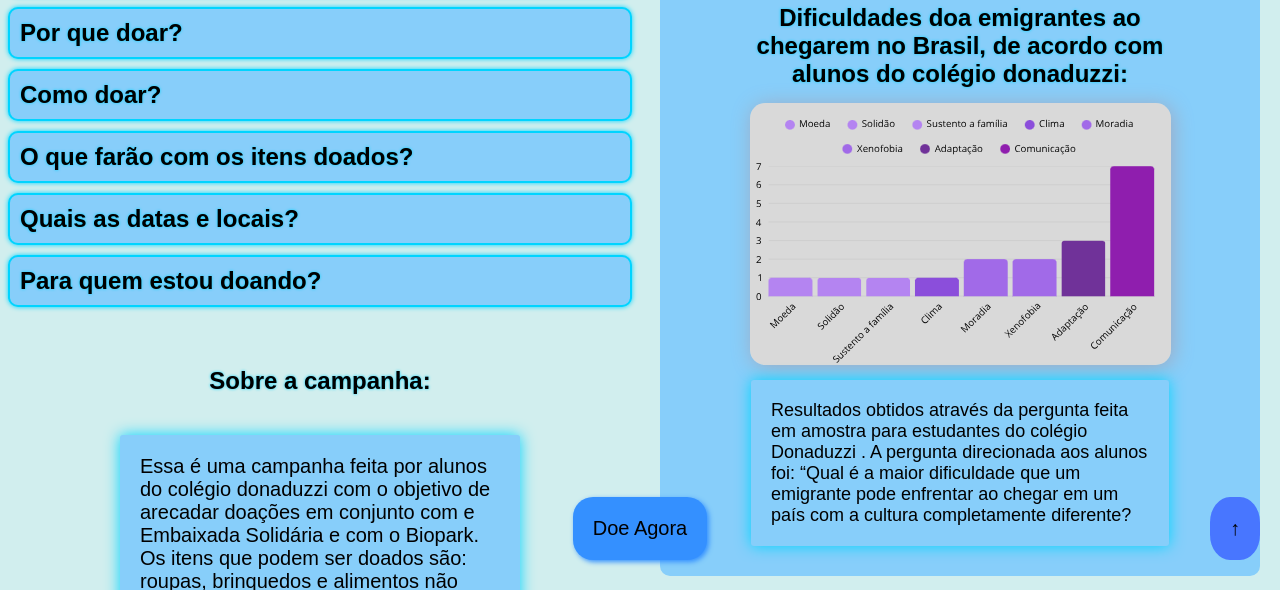
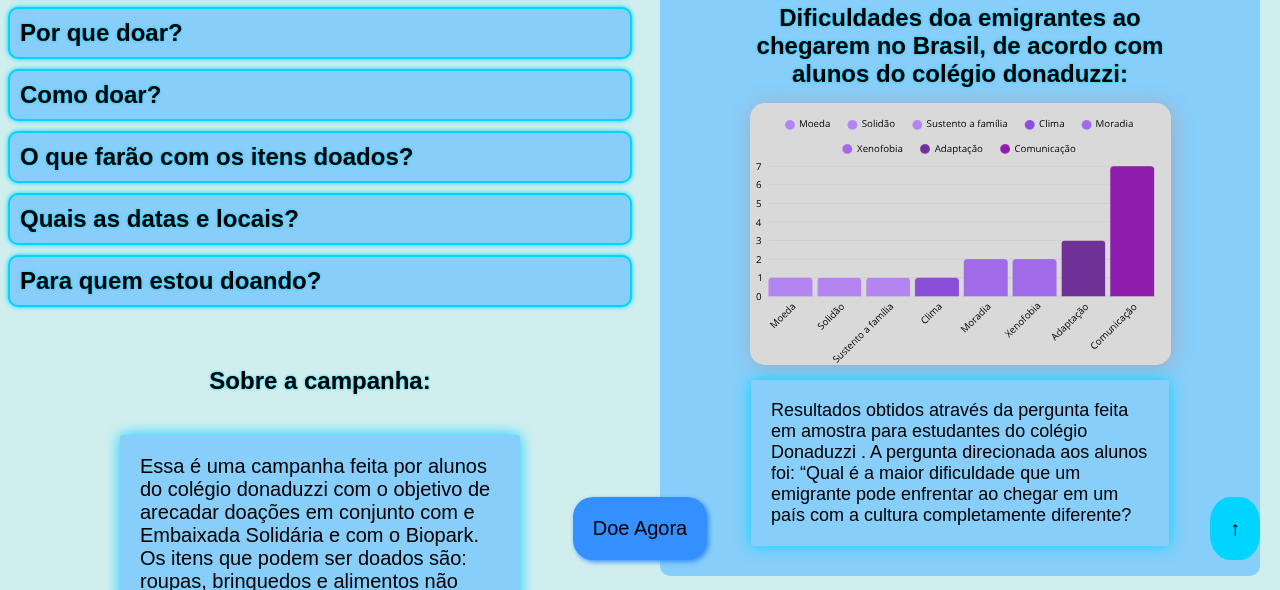
Before and after one commit to SchuckLucas/projetoV7, a plain HTML site: page index.html in a window 1280 px wide. In both pictures the pointer is over the button 1235 px from the left and 738 px from the top of the page. Shown: the part 210-800 px from the top of the page. Drawn offline with Linux system fonts and the light colour scheme.

Commit message:
Update style.css

```diff
--- a/ScriptsCSS/style.css
+++ b/ScriptsCSS/style.css
@@ -130,7 +130,7 @@ footer > div > img{
 }
 
 #bt_retornar:hover {
-  background-color: var(--blue);
+  background-color: var(--neon);
 }
 
 #bt_enviar {
```
